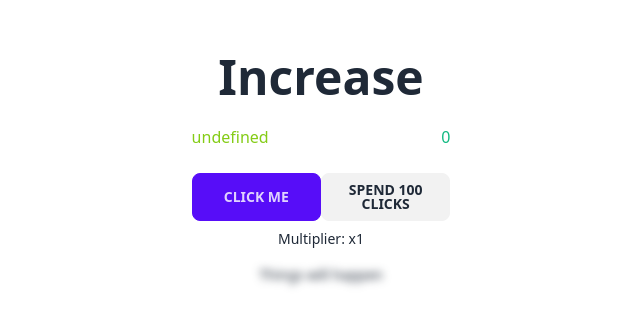
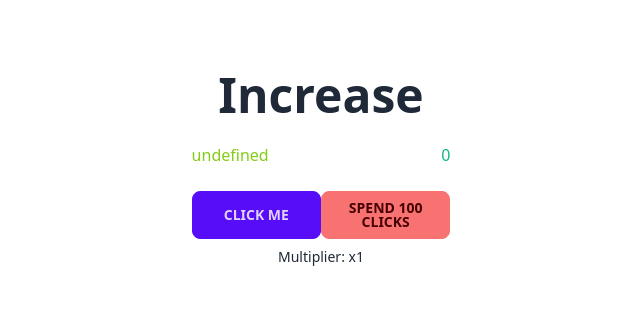
Before and after one commit to norah486/realtime-clicks, a SvelteKit app: page / in a window 1280 px wide. Shown: the part 227-552 px from the top of the page, without its empty margins (319-959 px from the left). Built offline with nearby package versions, Linux system fonts and the light colour scheme; no server answers; the database is empty.

Commit message:
release spent clicks formula

```diff
--- a/src/routes/+page.server.ts
+++ b/src/routes/+page.server.ts
@@ -17,7 +17,7 @@ export const actions = {
 
             const { error } = await supabaseClient
             .from('instant-data')
-            .update({ clicks: data?.at(0)?.clicks + (1 * data?.at(0)?.multiplier) })
+            .update({ clicks: data?.at(0)?.clicks + ( 1 * data?.at(0)?.multiplier * (data?.at(0)?.spent_clicks / 10000) ) })
             .eq('id', 1)
 
         }
--- a/src/routes/+page.svelte
+++ b/src/routes/+page.svelte
@@ -5,11 +5,12 @@
     let number: Number;
     let multiplier: number = 1;
     let spentClicks: Number = 0;
+    let message: String|null;
 
     async function getCurrent() {
         const { data, error } = await supabaseClient
         .from('instant-data')
-        .select("clicks, multiplier, spent_clicks")
+        .select("clicks, multiplier, spent_clicks, message")
 
         if (data?.at(0)?.clicks != null) {
             number = data?.at(0)?.clicks;
@@ -22,6 +23,8 @@
         if (data?.at(0)?.multiplier != null) {
             spentClicks = data.at(0)?.spent_clicks;
         }
+
+        message = data?.at(0)?.message;
     }
 
     let promise = getCurrent();
@@ -32,6 +35,7 @@
                 number = payload.new.clicks
                 multiplier = payload.new.multiplier
                 spentClicks = payload.new.spent_clicks
+                message = payload.new.message
             })
         .subscribe()
 
@@ -53,7 +57,7 @@
 
                     <div class="flex">
                         <button class="btn btn-primary flex flex-1" formaction="?/updateClicks">Click Me</button>
-                        <button class="flex flex-1 btn" formaction="?/spendClicks">Spend 100 clicks</button>
+                        <button class="flex flex-1 btn btn-error" formaction="?/spendClicks">Spend 100 clicks</button>
                     </div>
                 </form>
                 {#if multiplier < 1}
@@ -65,7 +69,10 @@
                 {:else if multiplier >= 6}
                     <p class="text-sm py-2 text-red-700">Multiplier: x{multiplier}</p>
                 {/if}
-                <p class="text-sm py-2 blur-sm">Things will happen</p>
+
+                {#if message != null}
+                    <p class="py-2 font-bold font-mono text-xl text-fuchsia-300">{message}</p>
+                {/if}
             {/await}
         </div>
     </div>
```
